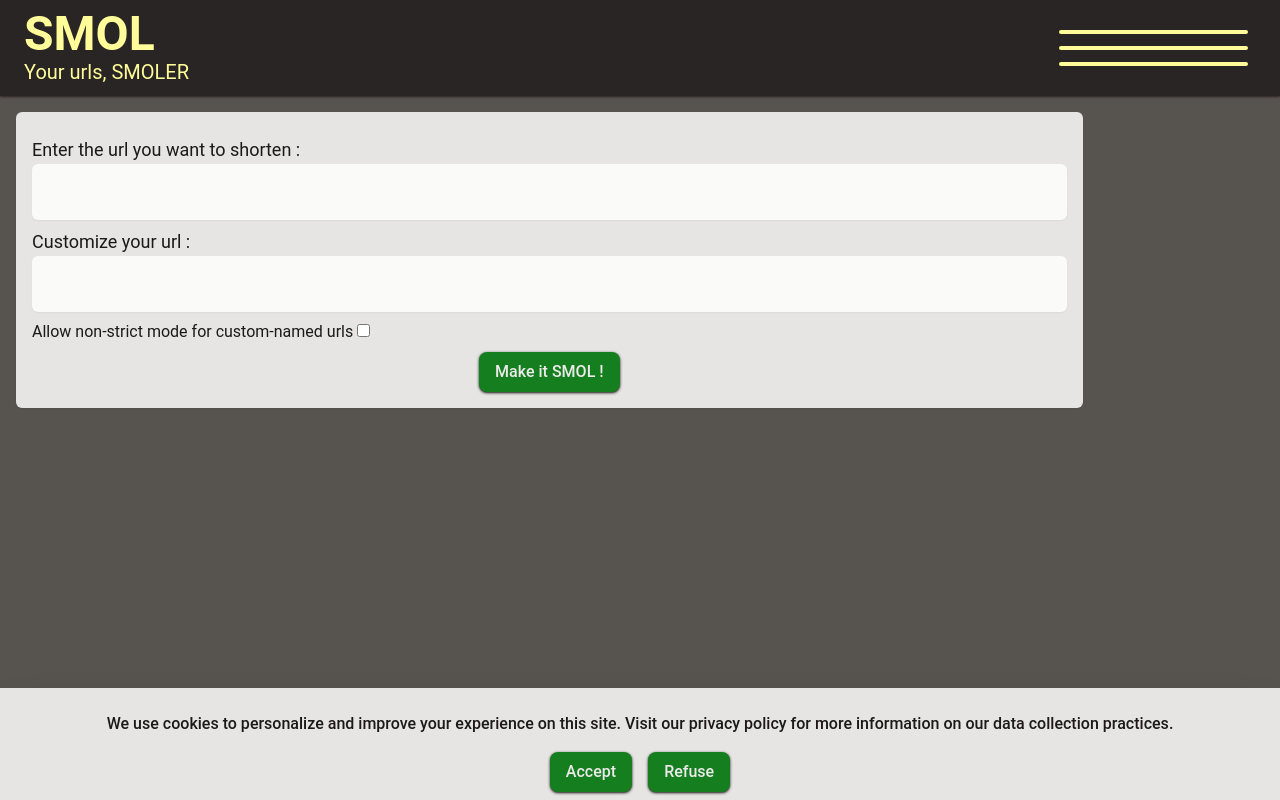
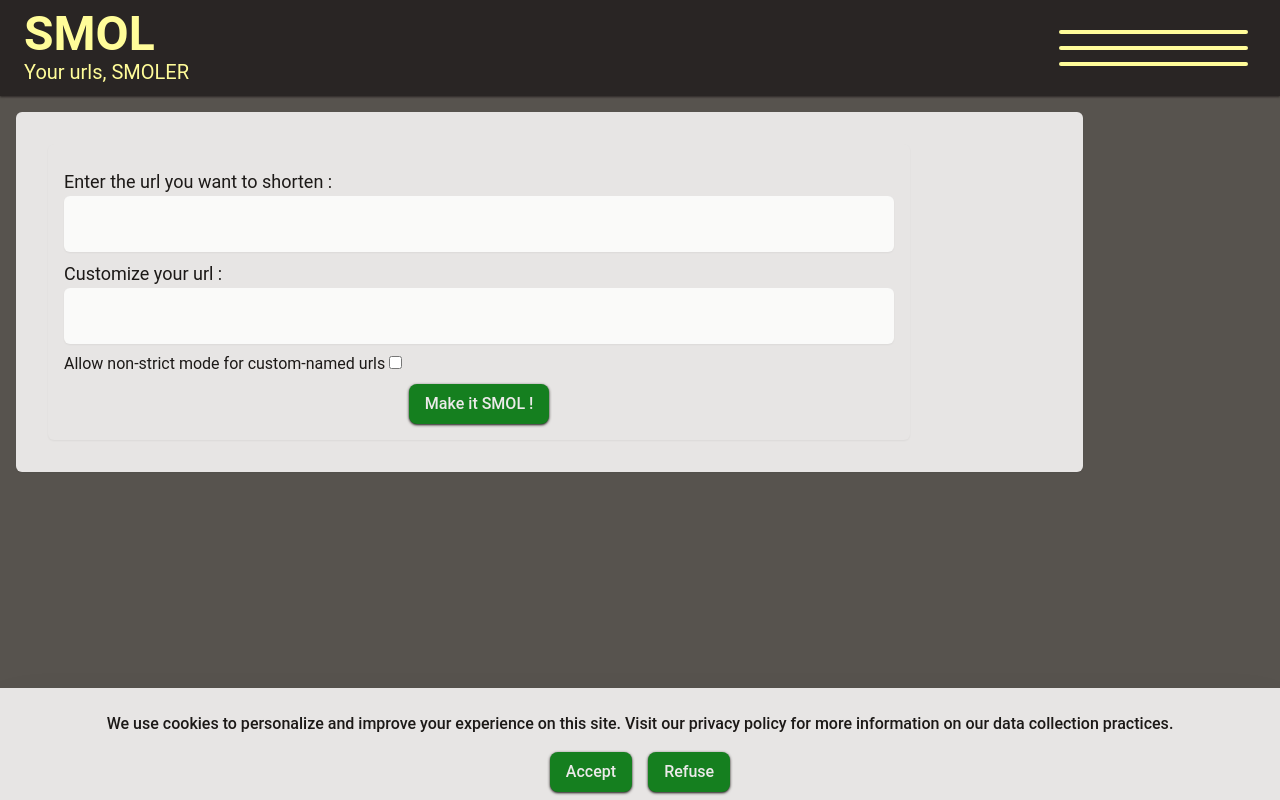
Before and after one commit to Janxa/smol, a React (Create React App) app in the folder client/: page / in a window 1280 px wide. Built offline with nearby package versions, Linux system fonts and the light colour scheme.

Commit message:
Creating a tooltip to explain the checkbox

```diff
--- a/client/src/components/UrlForm.jsx
+++ b/client/src/components/UrlForm.jsx
@@ -6,7 +6,6 @@ const Joi = require("joi");
 
 function UrlForm(props) {
   const [data,setData] = useState( { url: "", alias: "", allowMod: false });
-  const [lastUrl,setLastUrl] =useState({})
   const [errors,setErrors]=useState({})
   const schema = url_schema;
   console.log(errors)
@@ -42,18 +41,20 @@ function UrlForm(props) {
       const res = await axios.post("shortner/generate", data);
       props.add_url_to_list(res.data);
       lastUrl = res.data;
-      setLastUrl(lastUrl );
+      props.setLastUrl(lastUrl );
+      setData({ url: "", alias: "", allowMod: false })
     } catch (err) {
       console.log(err);
       err.details.forEach(
         (error) => (errors[error.context.label] = error.message)
       );
-      setErrors(errors );
     }
+    setErrors(errors )
   };
   return (
 
-      <section>
+    <section className=" bg-stone-200 w-10/12 p-4 m-4 rounded-md shadow-sm">
+
         <form onSubmit={handleSubmit} className="flex flex-col">
           <label htmlFor="url" className="pt-2 text-lg text-stone-900">Enter the url you want to shorten :</label>
           <input
@@ -74,8 +75,9 @@ function UrlForm(props) {
             />
             {errors['alias']&& <p  className="text-primary-red py-1 font-medium">{errors["alias"]}</p>}
 
-          <div className="py-2">
-            <label htmlFor="allowmod" className="pt-2 text-stone-900">Allow non-strict mode for custom-named urls </label>
+          <div className="py-2 z-0 relative">
+            <label htmlFor="allowmod" className="pt-2 text-stone-900 hover:cursor-help peer ">Allow non-strict mode for custom-named urls </label>
+            <span className=" invisible peer-hover:visible opacity-0 peer-hover:opacity-100 duration-300 hover:visible hover:opacity-100 botom-full bg-stone-900 w-3/4  py-1 px-2 text-center rounded-2xl text-white text-sm  transition-all ease-in absolute">Add characters at the end of your url if your custom url has already been taken.</span>
           <input
             className="accent-primary-green"
             type="checkbox"
@@ -88,9 +90,6 @@ function UrlForm(props) {
 
           <button className="btn-validation self-center"type="submit">Make it SMOL !</button>
         </form>
-        {Object.keys(lastUrl).length !== 0 && (
-          <UrlPairs data={lastUrl} />
-        )}
       </section>
 
   );
```
